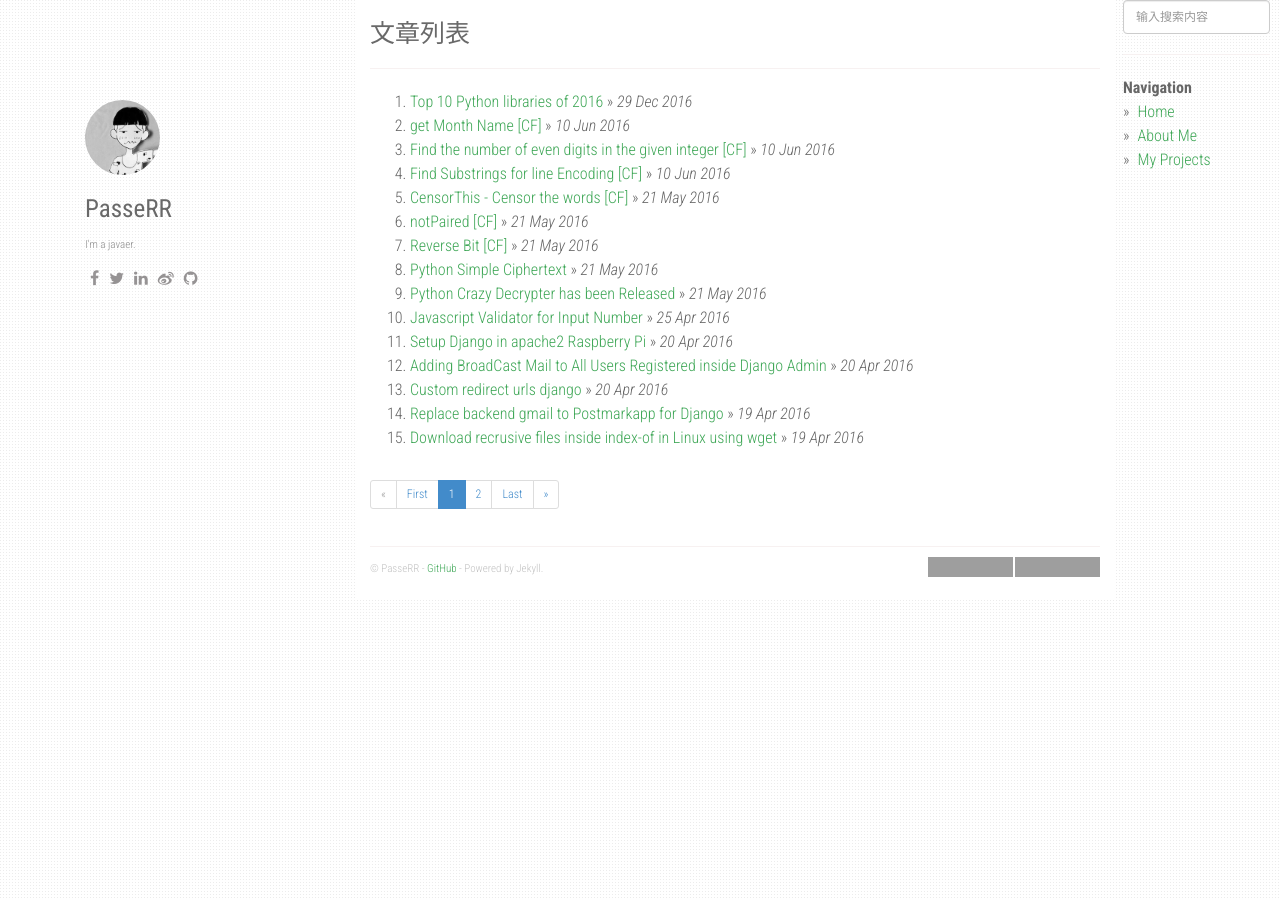
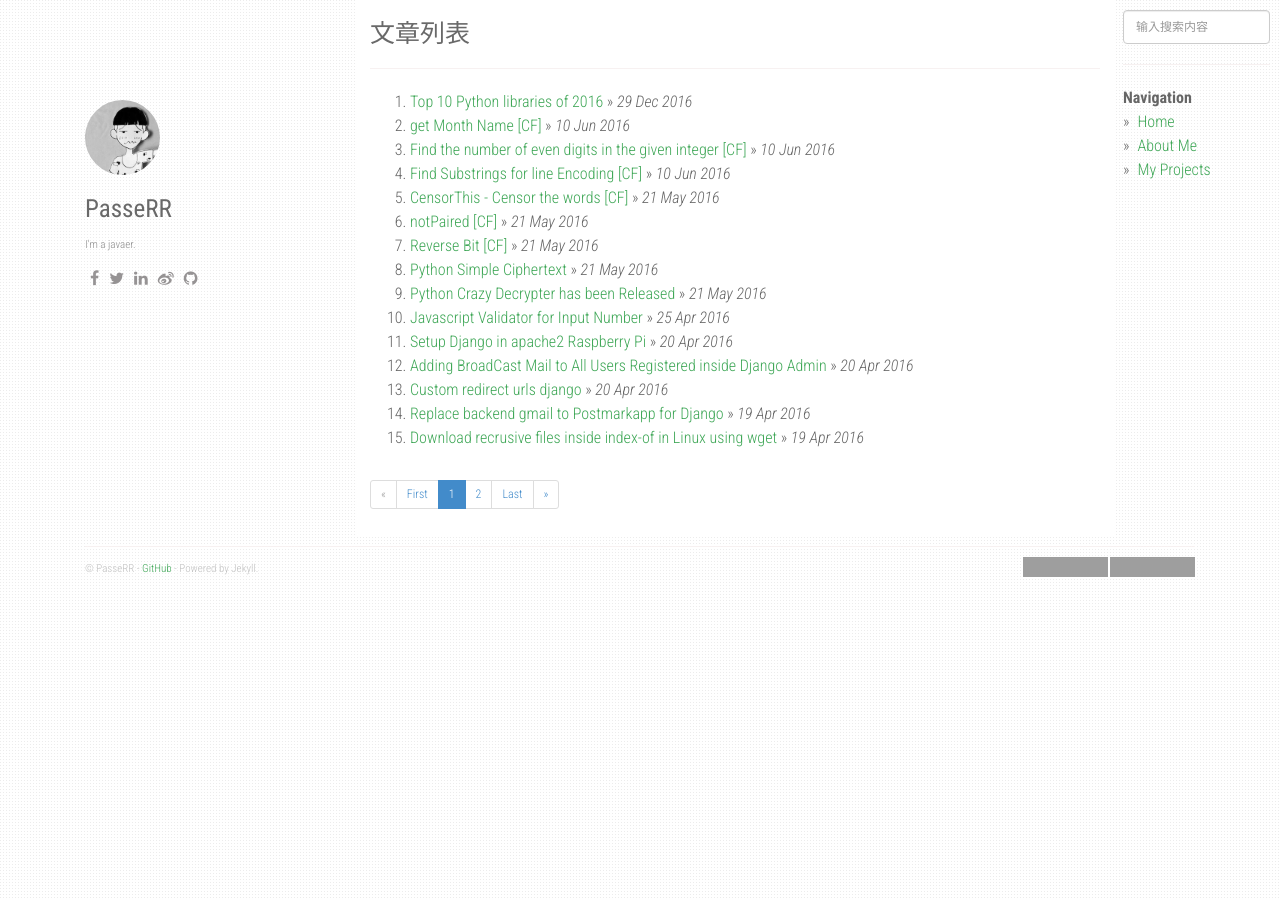
Before and after one commit to PasseRR/passerr.github.io, a Jekyll site: the page built from index.html, in a window 1280 px wide. Built offline with Jekyll 4.4.1, drawn with Linux system fonts in a browser that asks for light colours; nearby versions of some CDN libraries; the list of posts is cut into pages by our own code; grey boxes are pictures that could not be loaded.

Commit message:
modify settings

```diff
--- a/_layouts/default.html
+++ b/_layouts/default.html
@@ -133,16 +133,6 @@ layout: compress
       </div>
       <div class="col-sm-8 col-offset-1 main-layout">
         {{ content }}
-        <footer>
-          &copy; {{ site.author }}
-          {% if site.github %}
-            - <a href="{{ site.github }}">{{ site.github }}</a> - Powered by Jekyll.
-          {% endif %}
-          <div class="btn-github" style="float:right;">
-            <iframe src="https://ghbtns.com/github-btn.html?user=passerr&repo=passerr.github.io&type=star&count=true" frameborder="0" scrolling="0" width="85" height="20px"></iframe>
-            <iframe src="https://ghbtns.com/github-btn.html?user=passerr&repo=passerr.github.io&type=fork&count=true" frameborder="0" scrolling="0" width="85" height="20px"></iframe>
-          </div>
-        </footer>
       </div>
       <div class="right-condition">
          <div class="search" id="js-search">
@@ -159,6 +149,18 @@ layout: compress
           </ul>
       </div>
       <!-- end /.col-sm-8 -->
+      <div class="col-sm-12">
+          <footer>
+          &copy; {{ site.author }}
+          {% if site.github %}
+            - <a href="{{ site.github }}">{{ site.github }}</a> - Powered by Jekyll.
+          {% endif %}
+          <div class="btn-github" style="float:right;">
+            <iframe src="https://ghbtns.com/github-btn.html?user=passerr&repo=passerr.github.io&type=star&count=true" frameborder="0" scrolling="0" width="85" height="20px"></iframe>
+            <iframe src="https://ghbtns.com/github-btn.html?user=passerr&repo=passerr.github.io&type=fork&count=true" frameborder="0" scrolling="0" width="85" height="20px"></iframe>
+          </div>
+        </footer>
+      </div>
     </div>
     <!-- end /.container -->
 
--- a/static/css/main.css
+++ b/static/css/main.css
@@ -6,6 +6,7 @@ body {
     font-size: 16px;
     color: #666;
 }
+
 hr {
     margin-top: 20px;
     margin-bottom: 20px;
@@ -13,26 +14,32 @@ hr {
     border-top: 1px solid #F7F1F1;
     border-bottom: 1px solid #fff;
 }
+
 span.time, span.categories {
     color: #ADADAD;
     margin-bottom: 5px;
     font-size: 11px;
 }
+
 h1, h2, h3 {
     color: #696969;
     font-weight: normal;
 }
+
 h1 {
     margin-bottom: 10px;
     font-size: 25px;
 }
+
 h2, h3 {
     margin-bottom: 5px;
 }
+
 a, a:link, a:active {
     text-decoration: none;
     color: #3fa757;
 }
+
 a:hover {
     color: #B3B3B3;
     text-decoration: underline;
@@ -42,14 +49,17 @@ a:hover {
 .main-layout {
     background: #fff;
 }
+
 .sidebar-nav {
     margin: 0;
     padding: 0;
 }
+
 .sidebar-nav li {
     margin: 0;
     list-style: none;
 }
+
 .sidebar-nav li::before {
     content: "»";
     margin-right: .5em;
@@ -65,9 +75,11 @@ div.content pre {
     font-size: 12px;
     border: none;
 }
+
 div.content .highlight {
     background: #333333;
 }
+
 footer {
     border-top: 1px solid #F7F1F1;
     width: 100%;
@@ -87,15 +99,18 @@ div.col-sm-3 {
     font-size: 11px;
     color: #666;
 }
+
 div.col-sm-3 strong {
     font-size: 16px;
     color: #4A4A4A;
     font-weight: normal;
 }
+
 div.col-sm-3 div.profile-about {
     margin-top: 10px;
     color: #8C8C8C;
 }
+
 div.col-sm-3 img.profile-avatar {
     border-radius: 150px;
     -webkit-border-radius: 150px;
@@ -113,37 +128,44 @@ div.col-sm-3 img.profile-avatar {
     width: auto;
     overflow: hidden;
 }
+
 .PageNavigation a {
     display: block;
     width: 50%;
     float: left;
     margin: 1em 0;
 }
+
 .PageNavigation .next {
     text-align: right;
 }
+
 .PageNavigation .prev {
     text-align: left;
 }
 
 /* Social Icons */
-.social{
+.social {
     display: block;
     margin: 10px 0;
 }
+
 .social ul {
     list-style-type: none;
     margin: 0;
     padding: 0;
 }
+
 .social ul li {
     display: inline-block;
     margin: 0 5px;
 }
+
 .social li a {
     font-size: 16px;
     color: #969394;
 }
+
 .social li a:hover {
     color: #6D6D6D;
 }
@@ -153,6 +175,7 @@ div.col-sm-3 img.profile-avatar {
     border-top: 1px solid #f0f0f0;
     border-bottom: 1px solid #f0f0f0;
 }
+
 .post-content img,
 .content img {
     max-width: 100%
@@ -165,14 +188,17 @@ div.col-sm-3 img.profile-avatar {
         max-width: 255px;
     }
 }
+
 @media (max-width: 768px) {
     div.col-sm-3 {
         margin-top: 30px;
     }
 }
+
 @media (min-width: 1024px) {
     .right-condition {
         position: fixed;
+        top: 10px;
         right: 10px;
         max-width: 255px;
     }
--- a/static/js/super-search.js
+++ b/static/js/super-search.js
@@ -132,7 +132,8 @@
             searchResultsEl.classList.remove('is-hidden');
             searchResultsEl.innerHTML = matchingPosts.map(function (post) {
                 d = new Date(post.pubDate);
-                return '<li><a href="' + post.link + '">' + post.title + '<span class="search__result-date">' + d.toUTCString().replace(/.*(\d{2})\s+(\w{3})\s+(\d{4}).*/,'$2 $1, $3') + '</span></a></li>';
+                // return '<li><a href="' + post.link + '">' + post.title + '<span class="search__result-date">' + d.toUTCString().replace(/.*(\d{2})\s+(\w{3})\s+(\d{4}).*/,'$2 $1, $3') + '</span></a></li>';
+                return '<li><a href="' + post.link + '">' + post.title + '</a></li>';
             }).join('');
         }
         lastSearchResultHash = currentResultHash;
```
Lines whose indentation alone changed are shown as unchanged.
